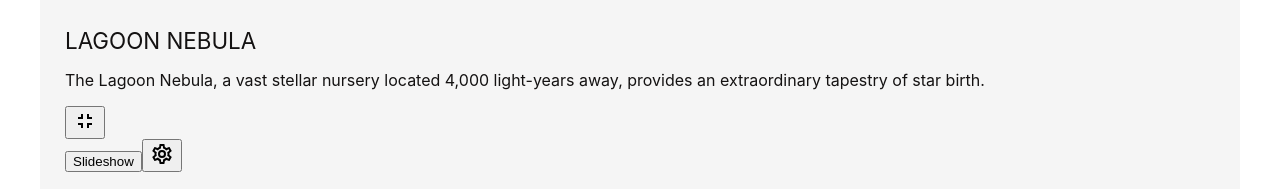
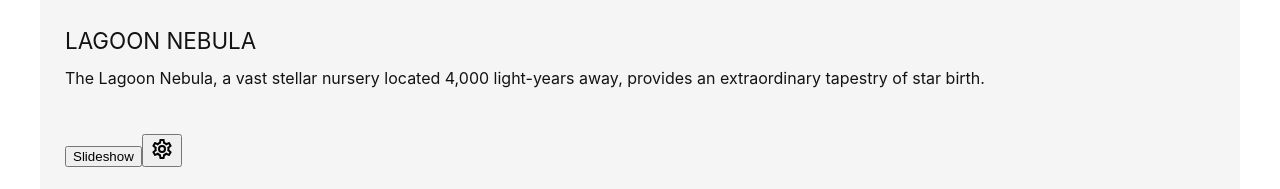
Before and after one commit to Zhezha02/slider-react-app, a React (Create React App) app: page / in a window 1280 px wide. Shown: the part 603-792 px from the top of the page. Built offline with nearby package versions, Linux system fonts and the light colour scheme.

Commit message:
Fix Slide description styles

```diff
--- a/src/components/Carousel/Slide/Slide.module.scss
+++ b/src/components/Carousel/Slide/Slide.module.scss
@@ -10,12 +10,25 @@
   font-size: 16px;
   color: var(--text-color);
 }
-// .imgWrapper {
-//   margin: 0 auto;
-//   max-width: 100%;
-// }
-.error{
-  background-color: aqua;
+
+$line-count: 3;
+
+%text-overflow {
+  overflow: hidden;
+  text-overflow: ellipsis;
+  display: -moz-box;
+  -moz-box-orient: vertical;
+  display: -webkit-box;
+  -webkit-line-clamp: $line-count;
+  -webkit-box-orient: vertical;
+  line-clamp: $line-count;
+  box-orient: vertical;
+}
+.description {
+  @extend %text-overflow;
+  $line-height: 1rem;
+  line-height: $line-height;
+  height: $line-count * $line-height;
 }
 .responsiveHelper {
   position: relative;
@@ -57,7 +70,7 @@
   position: absolute;
   top: calc(50% - var(--btn-length) / 2);
   opacity: 0.5;
-  &:hover{
+  &:hover {
     opacity: 1;
   }
 }
@@ -72,9 +85,9 @@
   right: 25px;
 }
 
-.fullScreen{
-  position: absolute;
-  // top:0; bottom: 0; left: 0; right: 0;
-  height: 100vh;
-  width: 100vw;
-}
+// .fullScreen {
+//   position: absolute;
+//   // top:0; bottom: 0; left: 0; right: 0;
+//   height: 100vh;
+//   width: 100vw;
+// }
--- a/src/components/Carousel/Slide/index.jsx
+++ b/src/components/Carousel/Slide/index.jsx
@@ -2,8 +2,8 @@ import React, { Component } from 'react';
 import classNames from 'classnames/bind';
 import styles from './Slide.module.scss';
 import PropTypes from 'prop-types';
-import fullscreen from './fullscreen.svg';
-import fullscreenExit from './fullscreenExit.svg';
+// import fullscreen from './fullscreen.svg';
+// import fullscreenExit from './fullscreenExit.svg';
 
 class Slide extends Component {
   constructor (props) {
@@ -20,7 +20,6 @@ class Slide extends Component {
   };
   loadHandler = () => {
     const { isSlideShow, imgLoad } = this.props;
-    // const { delay } = this.state;
     if (isSlideShow) {
       imgLoad();
     }
@@ -57,14 +56,14 @@ class Slide extends Component {
         </div>
 
         <h1 className={styles.title}>{title}</h1>
-        <p>{description}</p>
-        <button onClick={this.changeFullScreen}>
+        <p className={styles.description}>{description}</p>
+        {/* <button onClick={this.changeFullScreen}>
           {isFullScreen ? (
             <img src={fullscreen} alt='fullscreen' />
           ) : (
             <img src={fullscreenExit} alt='fullscreen-exit' />
           )}
-        </button>
+        </button> */}
       </div>
     );
   }
```
